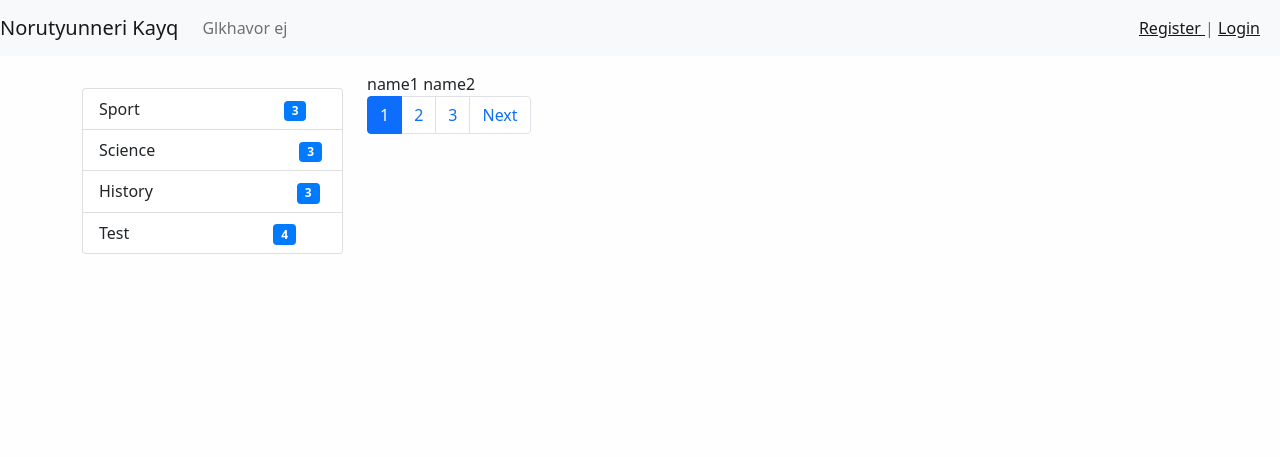
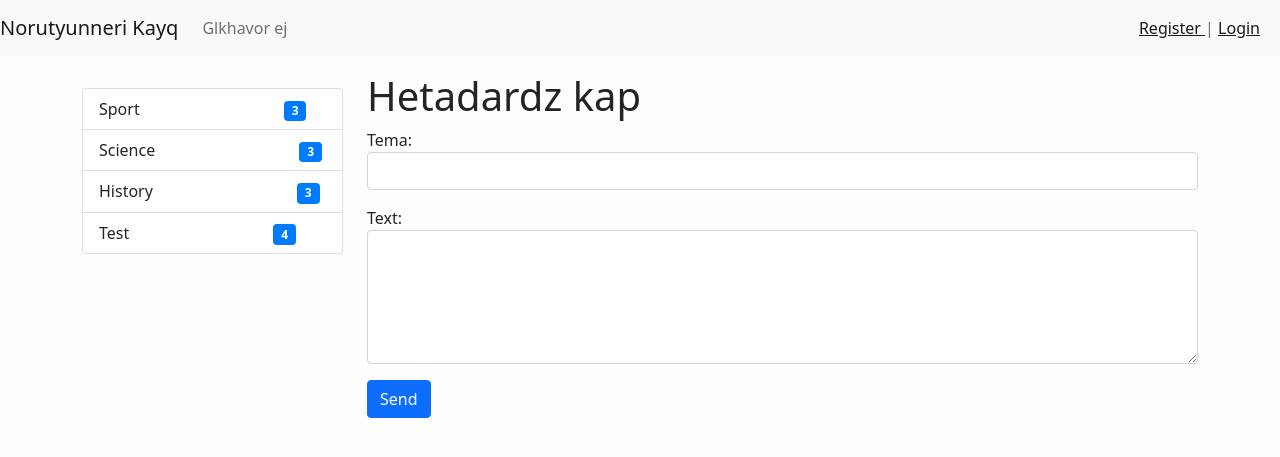
Before and after one commit to Yeva9/ITC-projects, a Django app: page /test/ in a window 1280 px wide. Shown: the top 457 px of the page. Run offline with Django 3.2, Linux system fonts and the light colour scheme; data comes from the database, SQL or seed files in the repository; some libraries are stand-ins or nearby versions.

Commit message:
Added send email's functionality.

```diff
--- a/Django/first_proj/mysite/news/forms.py
+++ b/Django/first_proj/mysite/news/forms.py
@@ -7,11 +7,18 @@
 from django.contrib.auth.models import User
 
 
+class ContactForm(forms.Form):
+    subject = forms.CharField(label='Tema', widget=forms.TextInput(
+        attrs={'class': 'form-control'}))
+    content = forms.CharField(label='Text', widget=forms.Textarea(
+        attrs={'class': 'form-control', 'rows': 5}))
+
+
 class UserLoginForm(AuthenticationForm):
     username = forms.CharField(label='Anun', widget=forms.TextInput(
-                               attrs={'class': 'form-control', 'autofocus': None, 'autocomplete': 'off'}))
+        attrs={'class': 'form-control', 'autofocus': None, 'autocomplete': 'off'}))
     password = forms.CharField(label='Password', widget=forms.PasswordInput(
-                               attrs={'class': 'form-control'}))
+        attrs={'class': 'form-control'}))
 
 
 class UserRegisterForm(UserCreationForm):
--- a/Django/first_proj/mysite/news/templates/news/test.html
+++ b/Django/first_proj/mysite/news/templates/news/test.html
@@ -1,7 +1,7 @@
 {% extends 'base.html' %}
 
 {% block title %}
-Testing page - {{ block.super }}
+Hetadardz kap - {{ block.super }}
 {% endblock %}
 
 <!-- Sidebar -- List group -->
@@ -12,8 +12,14 @@
 <!-- Content -- Card -->
 {% block content %}
 
-{% for name in page_obj.object_list %}
-    {{name}}
-{% endfor %}
+<!--{% for name in page_obj.object_list %}-->
+<!--    {{name}}-->
+<!--{% endfor %}-->
 
+<h1>Hetadardz kap</h1>
+<form method="post">
+    {% csrf_token %}
+    {{ form.as_p }}
+    <button class="btn btn-primary btn-block" type="submit"> Send </button>
+</form>
 {% endblock %}
--- a/Django/first_proj/mysite/news/views.py
+++ b/Django/first_proj/mysite/news/views.py
@@ -7,9 +7,9 @@
 from django.views.generic import ListView, DetailView, CreateView
 from django.urls import reverse, reverse_lazy
 from django.contrib.auth import login, logout
-
+from django.core.mail import send_mail
 from .models import News, Category
-from .forms import NewsForm, UserRegisterForm, UserLoginForm
+from .forms import NewsForm, UserRegisterForm, UserLoginForm, ContactForm
 from .utils import MyMixin
 
 
@@ -52,11 +52,26 @@
 
 
 def test(request):
-    objects = ['name1', 'name2', 'name3', 'name4', 'name5', 'name5', 'name7', 'name8']
-    paginator = Paginator(objects, 2)
-    page_num = request.GET.get('page', 1)
-    page_objects = paginator.get_page(page_num)
-    return render(request, 'news/test.html', {'page_obj': page_objects})
+    if request.method == 'POST':
+        form = ContactForm(request.POST)
+        if form.is_valid():
+            mail = send_mail(form.cleaned_data['subject'], form.cleaned_data['content'], 'yeva.hovnanyan.im.itc@gmail.com', ['yeva@yopmail.com'], fail_silently=False)
+            if mail:
+                messages.success(request, 'Haghordagrutyuny ugharkvec')
+                return redirect('test')
+            else:
+                messages.error(request, 'Haghordagrutyan skhal ka')
+        else:
+            messages.error(request, 'Grancman skhal ka.')
+    else:
+        form = ContactForm()
+    return render(request, 'news/test.html', {"form": form})
+
+    # objects = ['name1', 'name2', 'name3', 'name4', 'name5', 'name5', 'name7', 'name8']
+    # paginator = Paginator(objects, 2)
+    # page_num = request.GET.get('page', 1)
+    # page_objects = paginator.get_page(page_num)
+    # return render(request, 'news/test.html', {'page_obj': page_objects})
 
 
 class HomeNews(MyMixin, ListView):
```
Also changed, not shown: Django/first_proj/mysite/mysite/settings.py (+7 -0 lines).
